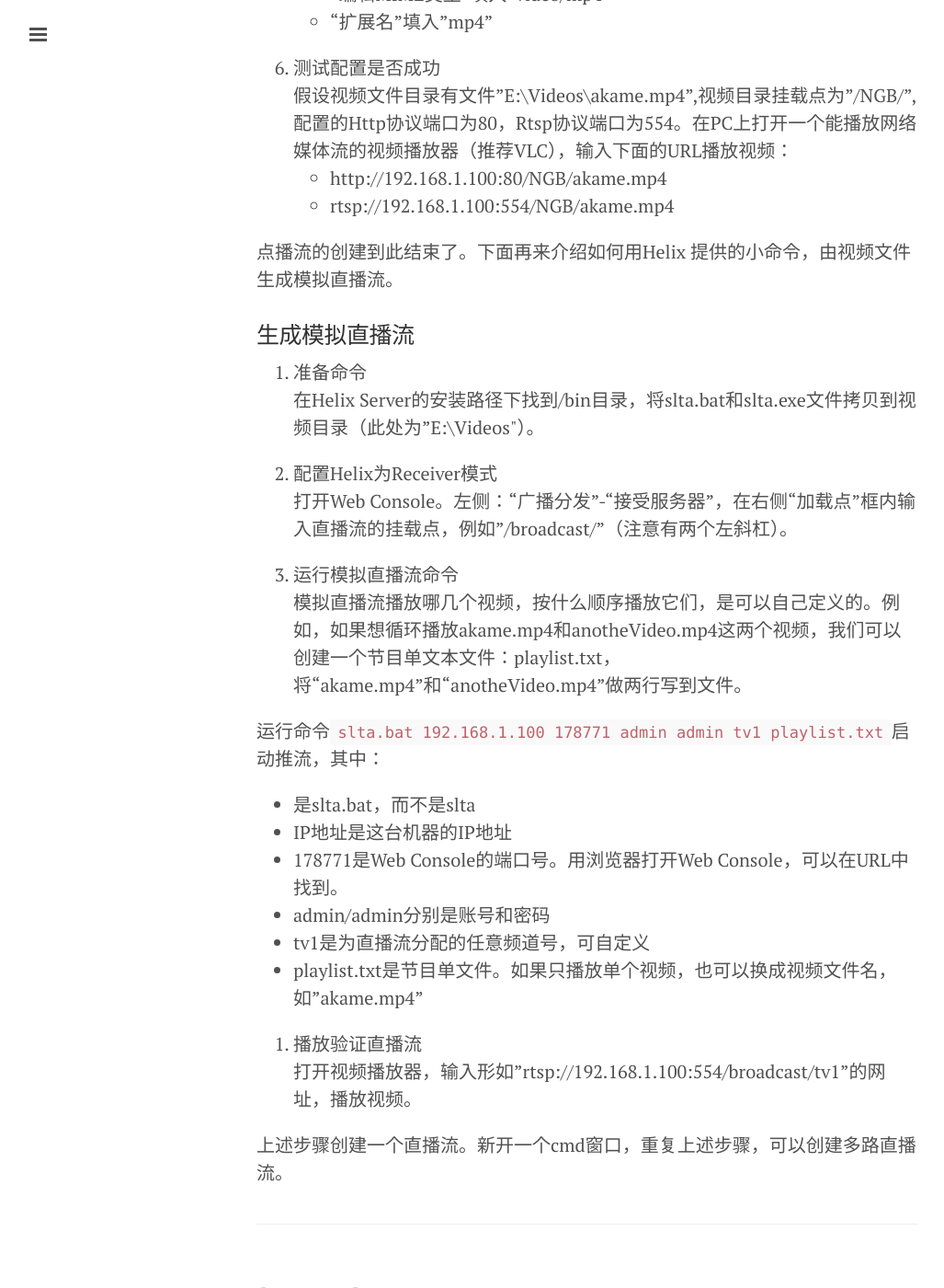
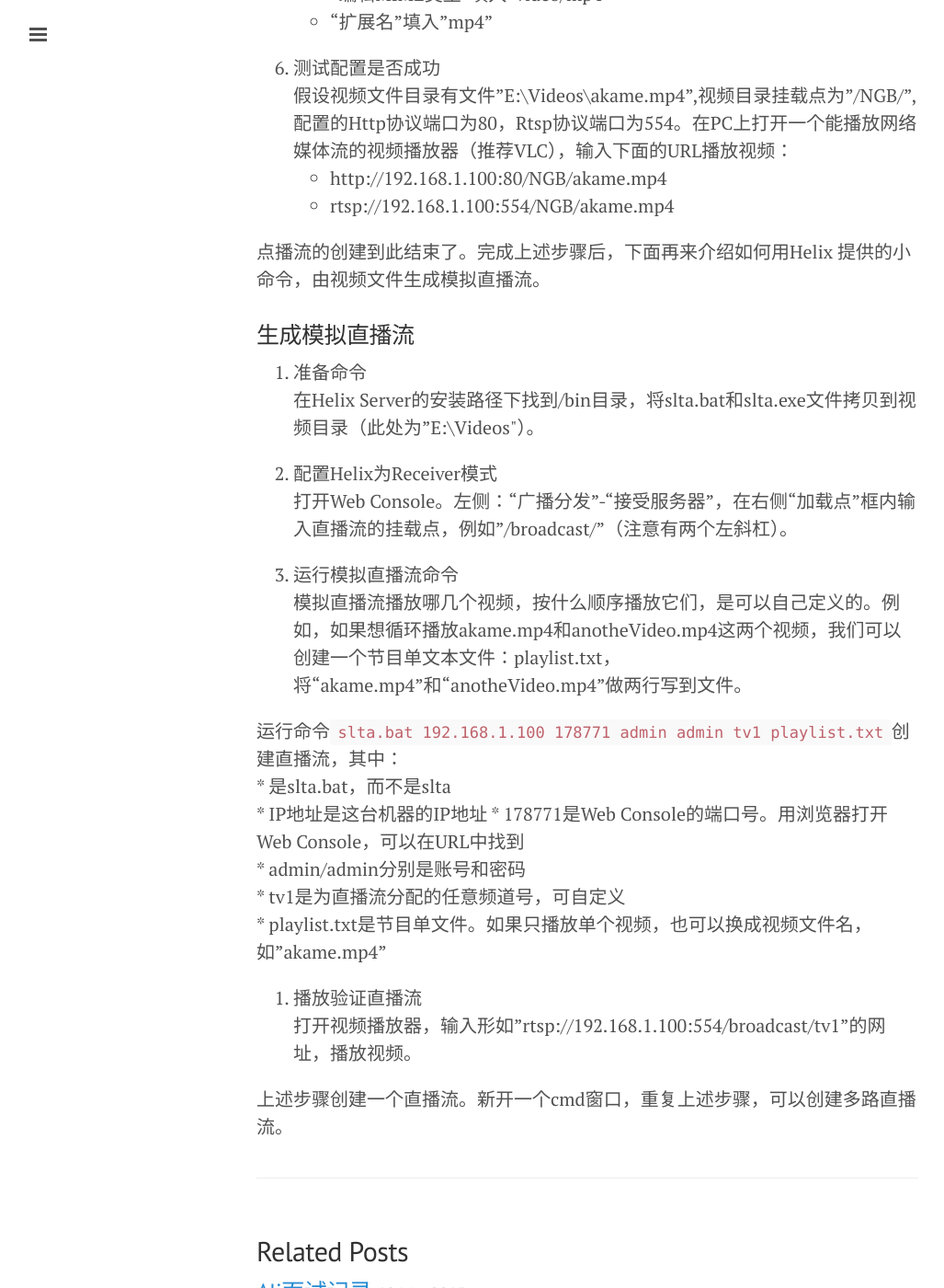
Before and after one commit to yuantops/blog, a Jekyll site: the page built from _posts/2015-07-23-helix-server-streaming-guide.md, in a window 1280 px wide and 1400 px high, scrolled down 1846 px. Shown: the whole window at 92% size, without its empty margins (1-1028 px from the left). Built offline with Jekyll 4.4.1, drawn with Linux system fonts in a browser that asks for light colours; Markdown is read by kramdown in place of the engine named in the settings; comment, search, counter and statistics services are not loaded.

Commit message:
adjust format

```diff
--- a/_posts/2015-07-23-helix-server-streaming-guide.md
+++ b/_posts/2015-07-23-helix-server-streaming-guide.md
@@ -19,7 +19,8 @@ Helix Server是收费的，但在官网能申请到一个试用版license，免
 
 ##参数配置
 进入Web Console后，左侧是一栏设置菜单，右侧是对应菜单条目的详情。在Web Console上我们能完成**点播流**的所有配置,以及直播流的必要配置。
-1. 添加服务器的IP地址
+
+1.  添加服务器的IP地址
 左侧："服务器设置"-"IP绑定"
 右侧：点击小加号，输入服务器的IP地址。
 
@@ -47,10 +48,10 @@ Helix 的点播支持Http协议、RTSP协议，直播支持RTSP协议。Helix为
 
 6. 测试配置是否成功
 假设视频文件目录有文件"E:\Videos\akame.mp4",视频目录挂载点为"/NGB/",配置的Http协议端口为80，Rtsp协议端口为554。在PC上打开一个能播放网络媒体流的视频播放器（推荐VLC），输入下面的URL播放视频：
-* http://192.168.1.100:80/NGB/akame.mp4
-* rtsp://192.168.1.100:554/NGB/akame.mp4
+    * http://192.168.1.100:80/NGB/akame.mp4
+    * rtsp://192.168.1.100:554/NGB/akame.mp4
 
-点播流的创建到此结束了。下面再来介绍如何用Helix 提供的小命令，由视频文件生成模拟直播流。
+点播流的创建到此结束了。完成上述步骤后，下面再来介绍如何用Helix 提供的小命令，由视频文件生成模拟直播流。
 
 ###生成模拟直播流
 1. 准备命令
@@ -62,13 +63,13 @@ Helix 的点播支持Http协议、RTSP协议，直播支持RTSP协议。Helix为
 3. 运行模拟直播流命令
 模拟直播流播放哪几个视频，按什么顺序播放它们，是可以自己定义的。例如，如果想循环播放akame.mp4和anotheVideo.mp4这两个视频，我们可以创建一个节目单文本文件：playlist.txt，将“akame.mp4”和“anotheVideo.mp4”做两行写到文件。
 
-运行命令`slta.bat 192.168.1.100 178771 admin admin tv1 playlist.txt`启动推流，其中：
-- 是slta.bat，而不是slta
-- IP地址是这台机器的IP地址
-- 178771是Web Console的端口号。用浏览器打开Web Console，可以在URL中找到。
-- admin/admin分别是账号和密码
-- tv1是为直播流分配的任意频道号，可自定义
-- playlist.txt是节目单文件。如果只播放单个视频，也可以换成视频文件名，如"akame.mp4"
+运行命令`slta.bat 192.168.1.100 178771 admin admin tv1 playlist.txt`创建直播流，其中：
+	* 是slta.bat，而不是slta
+	* IP地址是这台机器的IP地址
+	* 178771是Web Console的端口号。用浏览器打开Web Console，可以在URL中找到
+	* admin/admin分别是账号和密码
+	* tv1是为直播流分配的任意频道号，可自定义
+	* playlist.txt是节目单文件。如果只播放单个视频，也可以换成视频文件名，如"akame.mp4"
 
 4. 播放验证直播流
 打开视频播放器，输入形如"rtsp://192.168.1.100:554/broadcast/tv1"的网址，播放视频。
```
